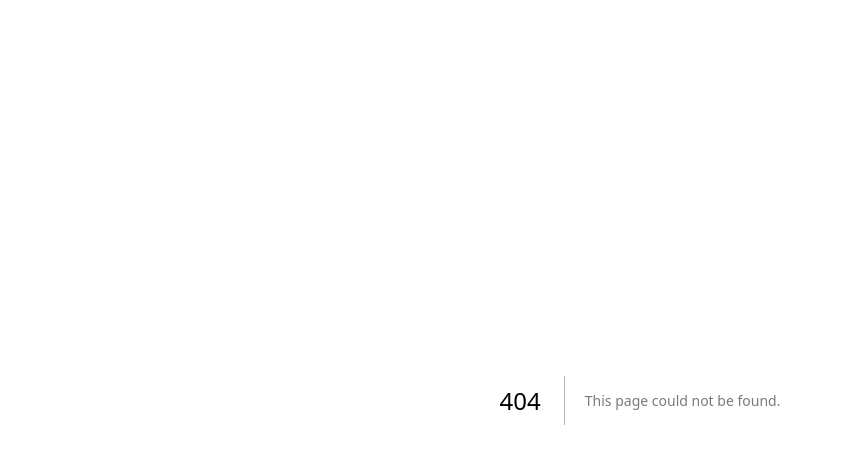
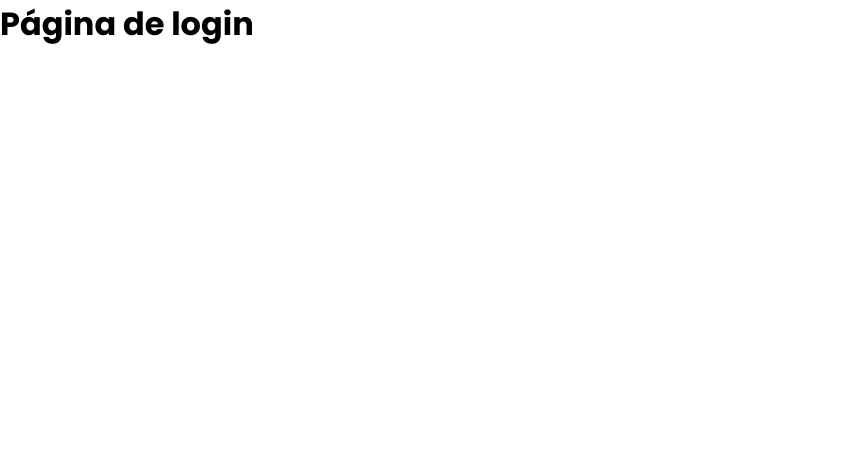
Before and after one commit to HericVirgilio/jornal-interprofissional-front-end, a Next.js app: page /login in a window 1280 px wide. Before the commit this address had no page. Shown: the top 464 px of the page, without its empty margins (0-841 px from the left). Built offline with nearby package versions, Linux system fonts and the light colour scheme.

Commit message:
Alteração do nome da página

```diff
--- a/app/adm/page.tsx
+++ b/app/login/page.tsx
@@ -1,7 +1,7 @@
 export default function Page() {
     return (
       <main>
-        <h2>VC ESTA em ADM</h2>
+        <h1>Página de login</h1>
       </main>
     )
   }
```
